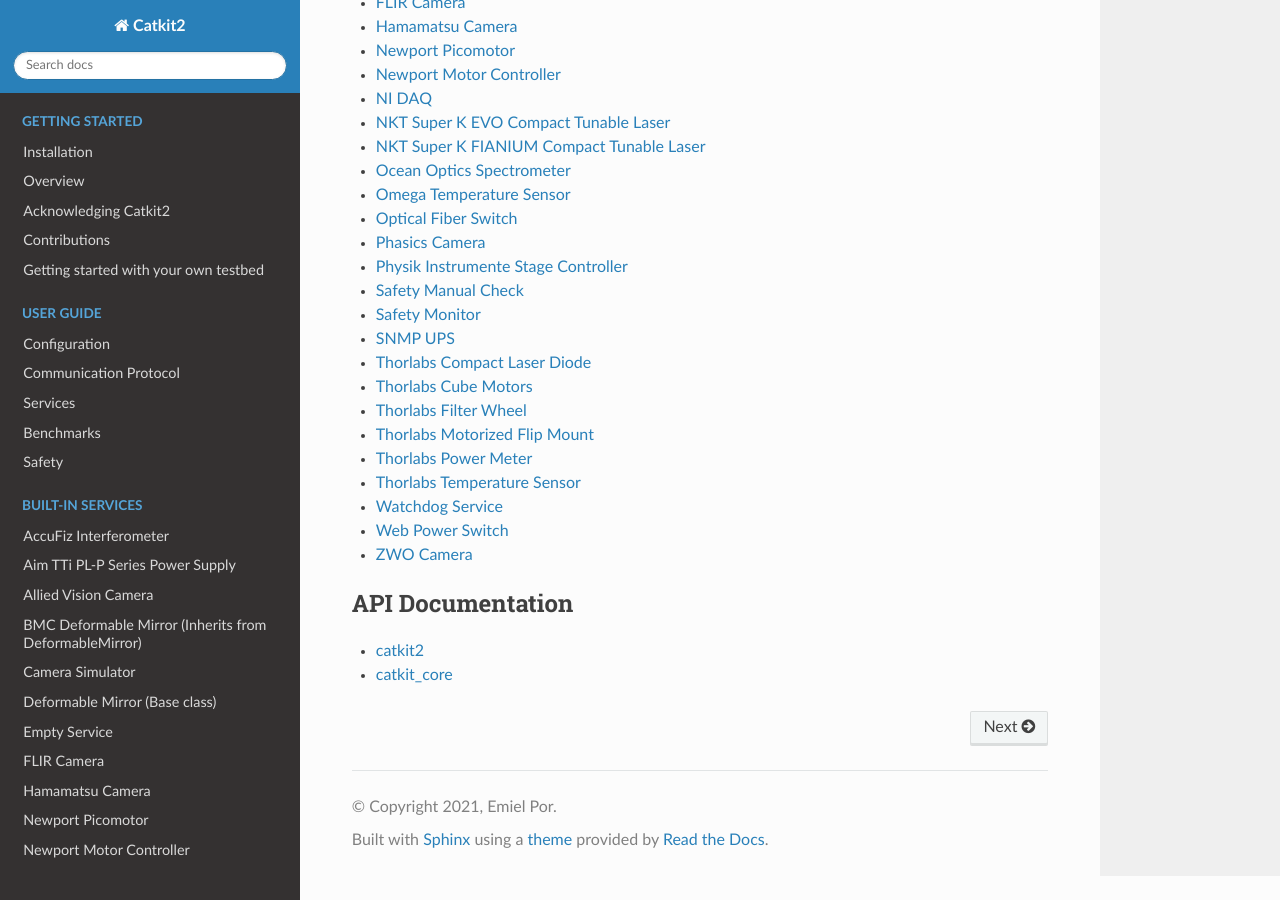
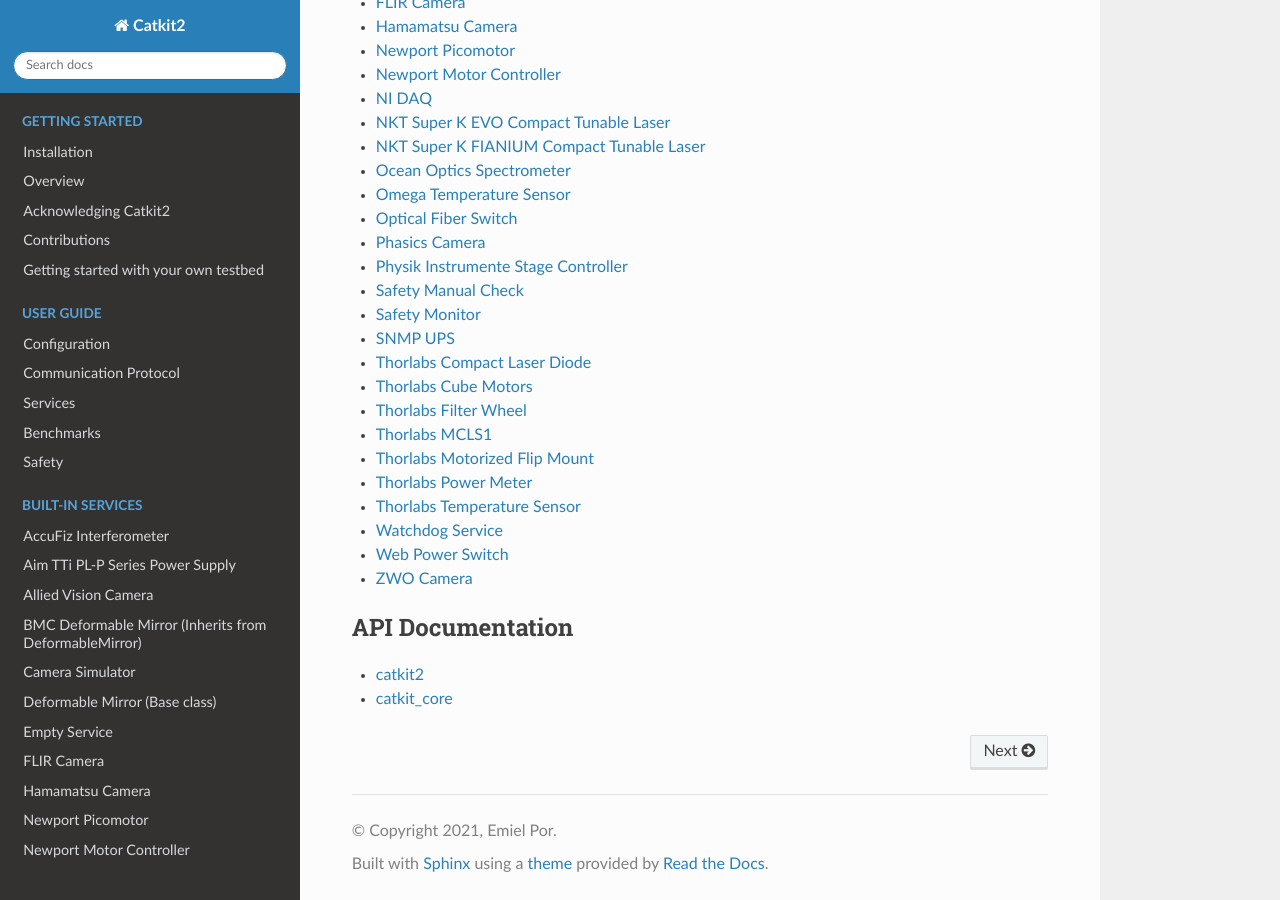
Before and after one commit to spacetelescope/catkit2, a Sphinx documentation site: the page built from docs/index.rst, in a window 1280 px wide and 900 px high, scrolled down 769 px. Built offline with Sphinx 7.4.7 and the Read the Docs theme 3.1.0, drawn with Linux system fonts in a browser that asks for light colours.

Commit message:
Added the new doc to the index.rst

```diff
--- a/docs/index.rst
+++ b/docs/index.rst
@@ -50,6 +50,7 @@
    services/thorlabs_cld101x
    services/thorlabs_cube_motor_kinesis
    services/thorlabs_fw102c
+   services/thorlabs_mcls1
    services/thorlabs_mff101
    services/thorlabs_pm
    services/thorlabs_tsp01
```
